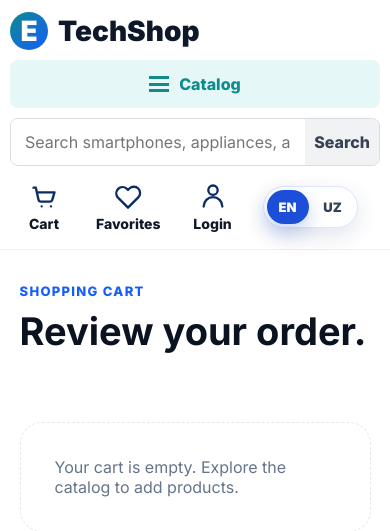
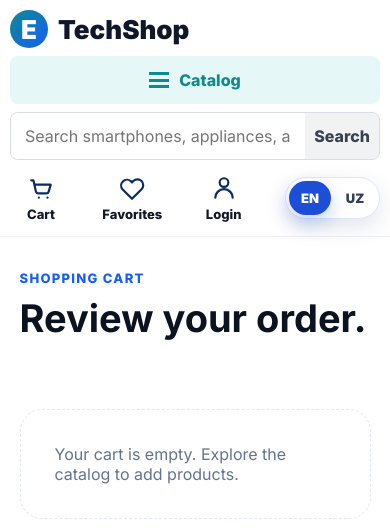
Before and after one commit to baratshorayev19-sudo/techshop, a Django app: page /cart/ in a window 390 px wide. Shown: the top 531 px of the page. Run offline with Django 5.2, Linux system fonts and the light colour scheme.

Commit message:
Fix mobile header overlap

```diff
--- a/static/css/styles.css
+++ b/static/css/styles.css
@@ -2537,6 +2537,10 @@ body {
 }
 
 @media (max-width: 900px) {
+    .market-header {
+        position: static;
+    }
+
     .top-inner {
         gap: 12px;
         overflow-x: auto;
@@ -2544,11 +2548,13 @@ body {
 
     .market-nav {
         grid-template-columns: 1fr;
-        padding: 12px 0;
+        gap: 8px;
+        padding: 10px 0;
     }
 
     .market-brand {
         margin-right: 0;
+        font-size: 26px;
     }
 
     .catalog-wrap {
@@ -2642,6 +2648,24 @@ body {
         grid-column: 2;
         justify-content: flex-start;
     }
+
+    .market-actions {
+        justify-content: space-between;
+        gap: 6px;
+        padding-top: 2px;
+    }
+
+    .market-actions .market-action {
+        min-width: 62px;
+        min-height: 52px;
+        padding: 5px 4px;
+        font-size: 13px;
+    }
+
+    .market-actions .market-action svg {
+        width: 26px;
+        height: 26px;
+    }
 }
 
 @media (max-width: 560px) {
@@ -2746,18 +2770,6 @@ body {
         font-size: 18px;
     }
 
-    .market-actions .market-action {
-        min-width: 68px;
-        min-height: 58px;
-        padding: 6px;
-        font-size: 14px;
-    }
-
-    .market-actions .market-action svg {
-        width: 28px;
-        height: 28px;
-    }
-
     .auth-form input {
         min-height: 58px;
         font-size: 22px;
--- a/templates/base.html
+++ b/templates/base.html
@@ -9,7 +9,7 @@
     <link rel="preconnect" href="https://fonts.googleapis.com">
     <link rel="preconnect" href="https://fonts.gstatic.com" crossorigin>
     <link href="https://fonts.googleapis.com/css2?family=Inter:wght@400;500;600;700;800;900&display=swap" rel="stylesheet">
-    <link rel="stylesheet" href="{% static 'css/styles.css' %}?v=20260513-2">
+    <link rel="stylesheet" href="{% static 'css/styles.css' %}?v=20260513-3">
 </head>
 <body>
     <header class="market-header">
@@ -245,6 +245,6 @@
             <a href="{% url 'shop:contact' %}">{{ ui.support }}</a>
         </div>
     </footer>
-    <script src="{% static 'js/main.js' %}?v=20260513-2"></script>
+    <script src="{% static 'js/main.js' %}?v=20260513-3"></script>
 </body>
 </html>
```
